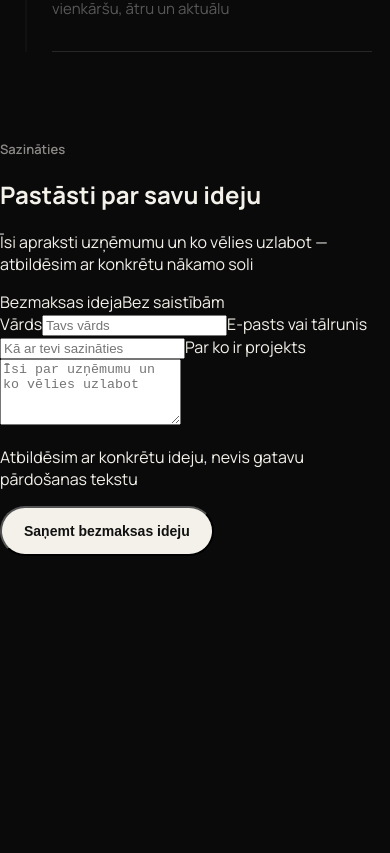
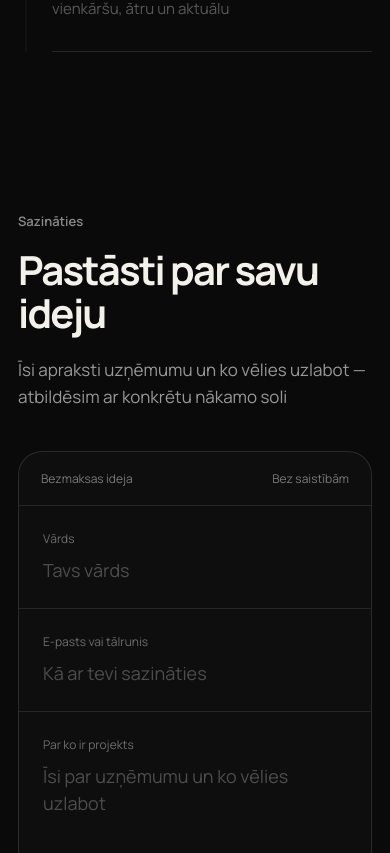
Before and after one commit to davisl24/WEBSITEAGENCY, a Next.js app: page / in a window 390 px wide. Shown: the part 6071-6924 px from the top of the page. Before the commit the page ends 6627 px from the top, so only its background shows below. Built offline with nearby package versions, Linux system fonts and the light colour scheme.

Commit message:
style: add clean contact form layout

```diff
--- a/app/globals.css
+++ b/app/globals.css
@@ -967,3 +967,149 @@
     font-size:15px;
   }
 }
+
+.contact-section{
+  position:relative;
+  background:transparent;
+  color:#f4f1ea;
+  padding:96px 32px 128px;
+}
+.contact-inner{
+  width:min(1360px,100%);
+  margin:0 auto;
+  display:grid;
+  grid-template-columns:minmax(0,.78fr) minmax(0,1.22fr);
+  gap:72px;
+  align-items:start;
+}
+.contact-copy{
+  position:sticky;
+  top:120px;
+}
+.contact-copy .section-label{
+  margin-bottom:18px;
+}
+.contact-copy h2{
+  margin:0;
+  max-width:560px;
+  font-size:clamp(42px,4vw,60px);
+  line-height:1.08;
+  letter-spacing:-.045em;
+  font-weight:650;
+}
+.contact-copy>p:not(.section-label){
+  margin:22px 0 0;
+  max-width:500px;
+  font-size:18px;
+  line-height:1.6;
+  color:rgba(244,241,234,.62);
+}
+.contact-card{
+  border:1px solid rgba(244,241,234,.12);
+  border-radius:24px;
+  overflow:hidden;
+  background:rgba(255,255,255,.02);
+}
+.contact-card-top{
+  display:flex;
+  justify-content:space-between;
+  gap:20px;
+  padding:18px 22px;
+  border-bottom:1px solid rgba(244,241,234,.1);
+  font-size:12px;
+  color:rgba(244,241,234,.48);
+}
+.contact-fields{
+  display:grid;
+  grid-template-columns:1fr 1fr;
+  gap:0;
+}
+.contact-fields label{
+  display:block;
+  padding:24px;
+  border-bottom:1px solid rgba(244,241,234,.1);
+}
+.contact-fields label:nth-child(1){
+  border-right:1px solid rgba(244,241,234,.1);
+}
+.contact-field-wide{
+  grid-column:1/-1;
+}
+.contact-fields label>span{
+  display:block;
+  margin-bottom:10px;
+  font-size:12px;
+  color:rgba(244,241,234,.42);
+}
+.contact-fields input,
+.contact-fields textarea{
+  width:100%;
+  padding:0;
+  border:0;
+  outline:none;
+  resize:none;
+  background:transparent;
+  color:#f4f1ea;
+  font:inherit;
+  font-size:18px;
+  line-height:1.5;
+}
+.contact-fields input::placeholder,
+.contact-fields textarea::placeholder{
+  color:rgba(244,241,234,.28);
+}
+.contact-actions{
+  display:flex;
+  align-items:center;
+  justify-content:space-between;
+  gap:28px;
+  padding:22px 24px;
+}
+.contact-actions p{
+  margin:0;
+  max-width:420px;
+  font-size:13px;
+  line-height:1.5;
+  color:rgba(244,241,234,.42);
+}
+.contact-actions .button{
+  flex:0 0 auto;
+}
+@media(max-width:900px){
+  .contact-section{
+    padding:80px 24px 104px;
+  }
+  .contact-inner{
+    grid-template-columns:1fr;
+    gap:40px;
+  }
+  .contact-copy{
+    position:relative;
+    top:auto;
+  }
+}
+@media(max-width:700px){
+  .contact-section{
+    padding:72px 18px 88px;
+  }
+  .contact-copy h2{
+    font-size:40px;
+    line-height:1.08;
+  }
+  .contact-copy>p:not(.section-label){
+    font-size:17px;
+  }
+  .contact-fields{
+    grid-template-columns:1fr;
+  }
+  .contact-fields label:nth-child(1){
+    border-right:0;
+  }
+  .contact-field-wide{
+    grid-column:auto;
+  }
+  .contact-actions{
+    align-items:flex-start;
+    flex-direction:column;
+  }
+}
```
